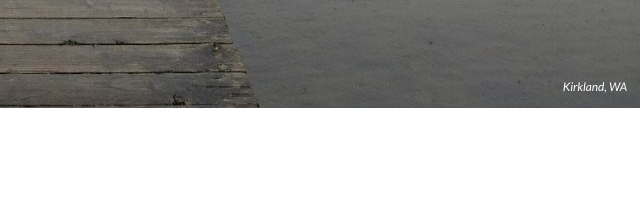
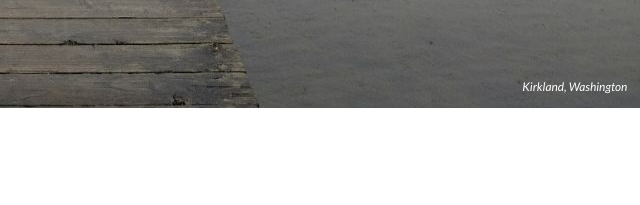
Before and after one commit to Carefree4/Carefree4.github.io, a website: page index.html in a window 1280 px wide. Shown: the part 594-799 px from the top of the page, 640-1280 px from the left. Drawn offline with nearby package versions, Linux system fonts and the light colour scheme.

Commit message:
WA => Washington

```diff
--- a/index.html
+++ b/index.html
@@ -69,7 +69,7 @@
                 </div>
             </div>
         </div>
-        <small><a href="https://www.google.com/maps/@47.6615063,-122.2073123,3a,75y,308.15h,74.05t/data=!3m6!1e1!3m4!1s5D_Cug-g8puFaMzEFOKyOg!2e0!7i13312!8i6656" target="_blank">Kirkland, WA</a></small>
+        <small><a href="https://www.google.com/maps/@47.6615063,-122.2073123,3a,75y,308.15h,74.05t/data=!3m6!1e1!3m4!1s5D_Cug-g8puFaMzEFOKyOg!2e0!7i13312!8i6656" target="_blank">Kirkland, Washington</a></small>
     </header>
 
     <!-- Portfolio Grid Section -->
```
